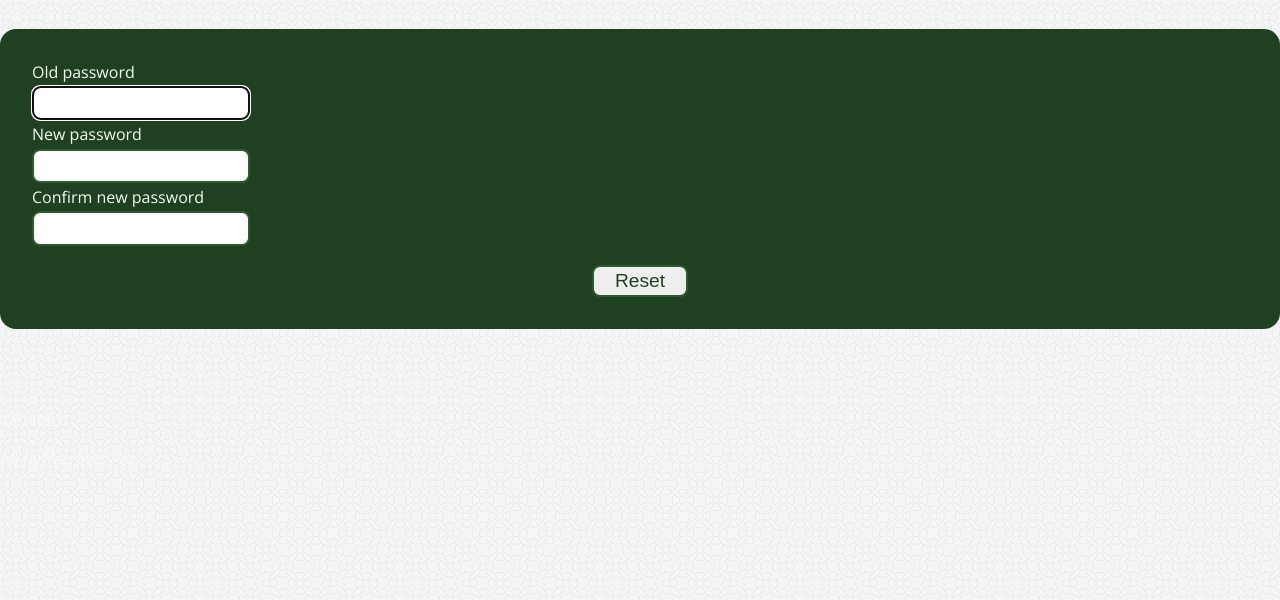
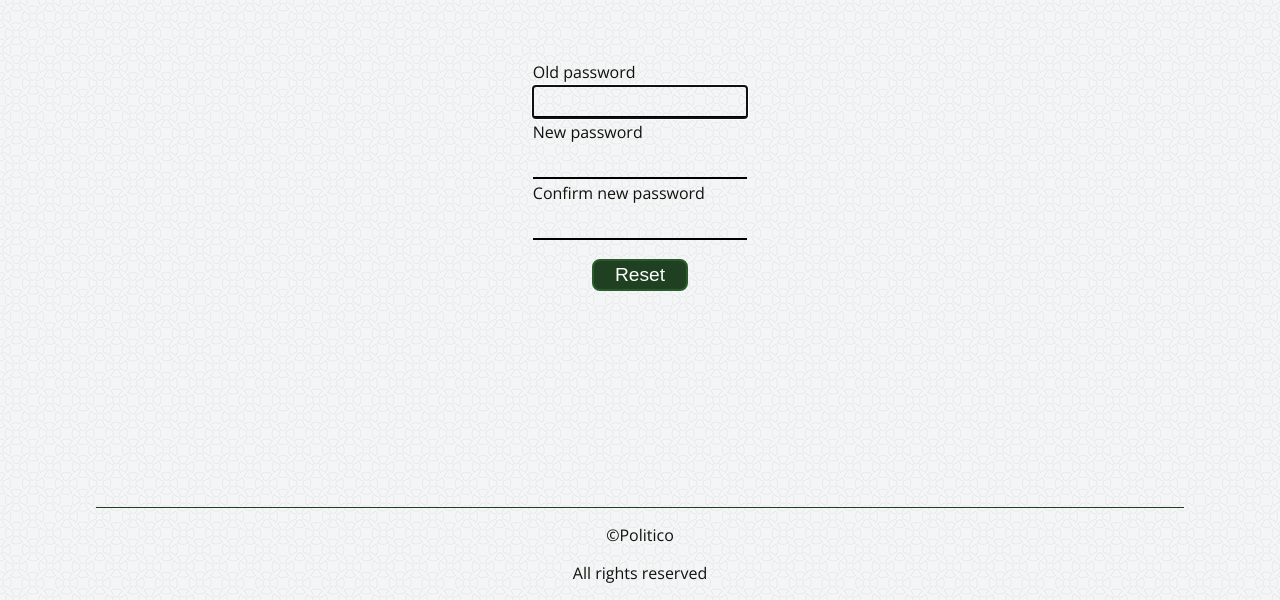
Before and after one commit to Oyekunle-Mark/politico, a plain HTML site: page UI/reset_password.html in a window 1280 px wide. Shown: the part 200-800 px from the top of the page. Drawn offline with nearby package versions, Linux system fonts and the light colour scheme.

Commit message:
Added styles for the reset password page

```diff
--- a/UI/css/index.css
+++ b/UI/css/index.css
@@ -25,7 +25,7 @@ main h3 {
     margin-top: 5rem;
 }
 
-main.sign-in, main.sign-up {
+main.sign-in, main.sign-up, main.reset {
     display: flex;
     flex-direction: column;
     align-items: center;
@@ -75,6 +75,55 @@ main.sign-in, main.sign-up {
     cursor: pointer;
 }
 
+/*
+.reset .form {
+    background: none;
+    color: #0F120D;
+    padding: 1rem;
+}
+
+.reset .form div {
+    display: flex;
+    flex-direction: row;
+    padding: 1rem;
+}
+
+.reset .form input, label {
+    margin-left: 1rem;
+    background: none;
+}
+*/
+
+.reset .form {
+    background: none;
+    color: #0F120D;
+}
+
+.reset .form input {
+    border: 0;
+    border-bottom: 2px solid black;
+    border-radius: 0;
+    background: none;
+}
+
+.reset .form button {
+    background: #1F4121;
+    color: white;
+}
+
+footer {
+/*
+
+*/
+    margin: 0 auto;
+    margin-top: 5rem;
+    border-top: 1px solid #1F4121;
+    width: 85%;
+    color: #0F120D;
+    text-align: center;
+}
+
+
 @media only screen and (min-width: 768px) {
     .sign-up .form {
         max-width: 55rem;
@@ -90,4 +139,11 @@ main.sign-in, main.sign-up {
         border-radius: 0.5rem;
         margin-bottom: 1rem;
     }
+
+    footer {
+        position: absolute;
+        bottom: 0;
+        right: 0;
+        left: 0;
+    }
 }
```
